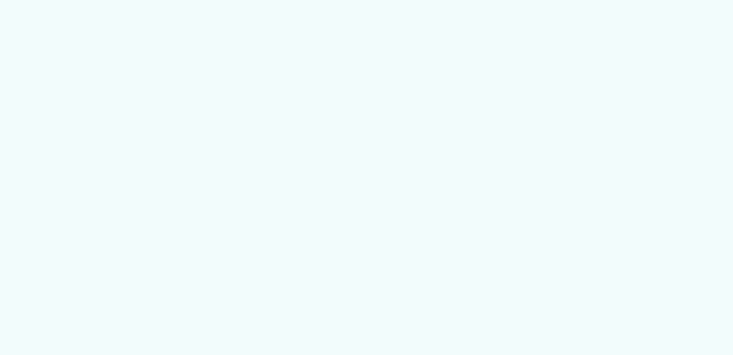
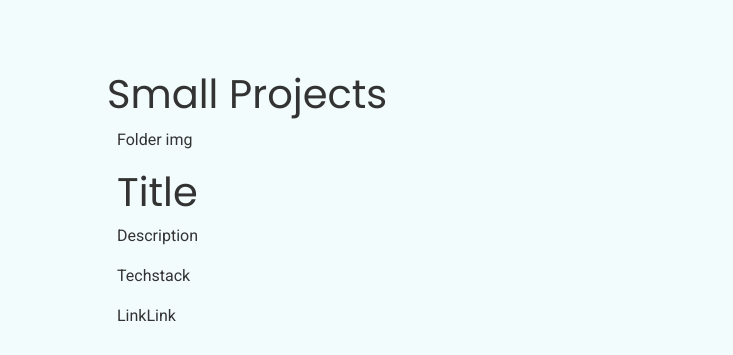
Before and after one commit to Ozan797/Gokberk-V2, a React (Vite) app: page /projects in a window 1280 px wide. Shown: the part 1188-1543 px from the top of the page, without its empty margins (273-1006 px from the left). Before the commit the page ends 938 px from the top, so only its background shows below. Built offline with nearby package versions, Linux system fonts and the light colour scheme.

Commit message:
structure small projects jsx

```diff
--- a/src/components/SmallProject/SmallProject.jsx
+++ b/src/components/SmallProject/SmallProject.jsx
@@ -1,8 +1,17 @@
-import React from 'react'
+import styles from "./SmallProject.module.css"
+import FolderIcon from '@mui/icons-material/Folder'
 
 const SmallProject = () => {
   return (
-    <div>SmallProject</div>
+    <div className={styles.card}>
+        <p>Folder img</p>
+        <h1>Title</h1>
+        <p>Description</p>
+        <p>Techstack</p>
+        <a>Link</a>
+        <a>Link</a>
+
+    </div>
   )
 }
 
--- /dev/null
+++ b/src/components/SmallProject/SmallProject.module.css
@@ -0,0 +1 @@
+/*# sourceMappingURL=SmallProject.module.css.map */
--- a/src/pages/Projects/Projects.jsx
+++ b/src/pages/Projects/Projects.jsx
@@ -1,10 +1,11 @@
 import styles from "./Projects.module.css";
 import MainProject from "../../components/MainProject/MainProject";
-
+import SmallProject from "../../components/SmallProject/SmallProject";
 const Projects = () => {
   return (
     <section id={styles.projects}>
       <div className={styles.mainProject}>
+        <div className={styles.mainProjects}>
           <MainProject
             projRank="Main Project"
             projName="JobifyHub"
@@ -26,6 +27,21 @@ const Projects = () => {
             projectImg="https://images.unsplash.com/photo-1598885159329-9377168ac375?q=80&w=2673&auto=format&fit=crop&ixlib=rb-4.0.3&ixid=M3wxMjA3fDB8MHxwaG90by1wYWdlfHx8fGVufDB8fHx8fA%3D%3D"
           />
         </div>
+      </div>
+      <div className={styles.smallProject}>
+        <h1>Small Projects</h1>
+        <div className={styles.grid}>
+          <SmallProject />
+          {/* <SmallProject />
+          <SmallProject />
+          <SmallProject />
+          <SmallProject />
+          <SmallProject />
+          <SmallProject />
+          <SmallProject />
+          <SmallProject /> */}
+        </div>
+      </div>
     </section>
   );
 };
--- a/src/pages/Projects/Projects.module.css
+++ b/src/pages/Projects/Projects.module.css
@@ -5,5 +5,18 @@
   flex-direction: column;
 }
 #projects .mainProject {
+  margin: 10rem 0;
+}
+#projects .mainProjects {
   margin-bottom: 1rem;
+}
+#projects .smallProject {
+  margin-bottom: 20px;
+}
+#projects .smallProject .grid {
+  display: grid;
+  grid-template-columns: repeat(3, 2fr);
+  gap: 1rem;
+  margin: 10px;
+  width: 500px;
 }/*# sourceMappingURL=Projects.module.css.map */
```
Also changed, not shown: src/pages/Projects/Projects.module.sass (+12 -2 lines), src/components/SmallProject/SmallProject.module.sass (added), 2 other files (tests, documents, lock files or other folders). Lines whose indentation alone changed are shown as unchanged.
